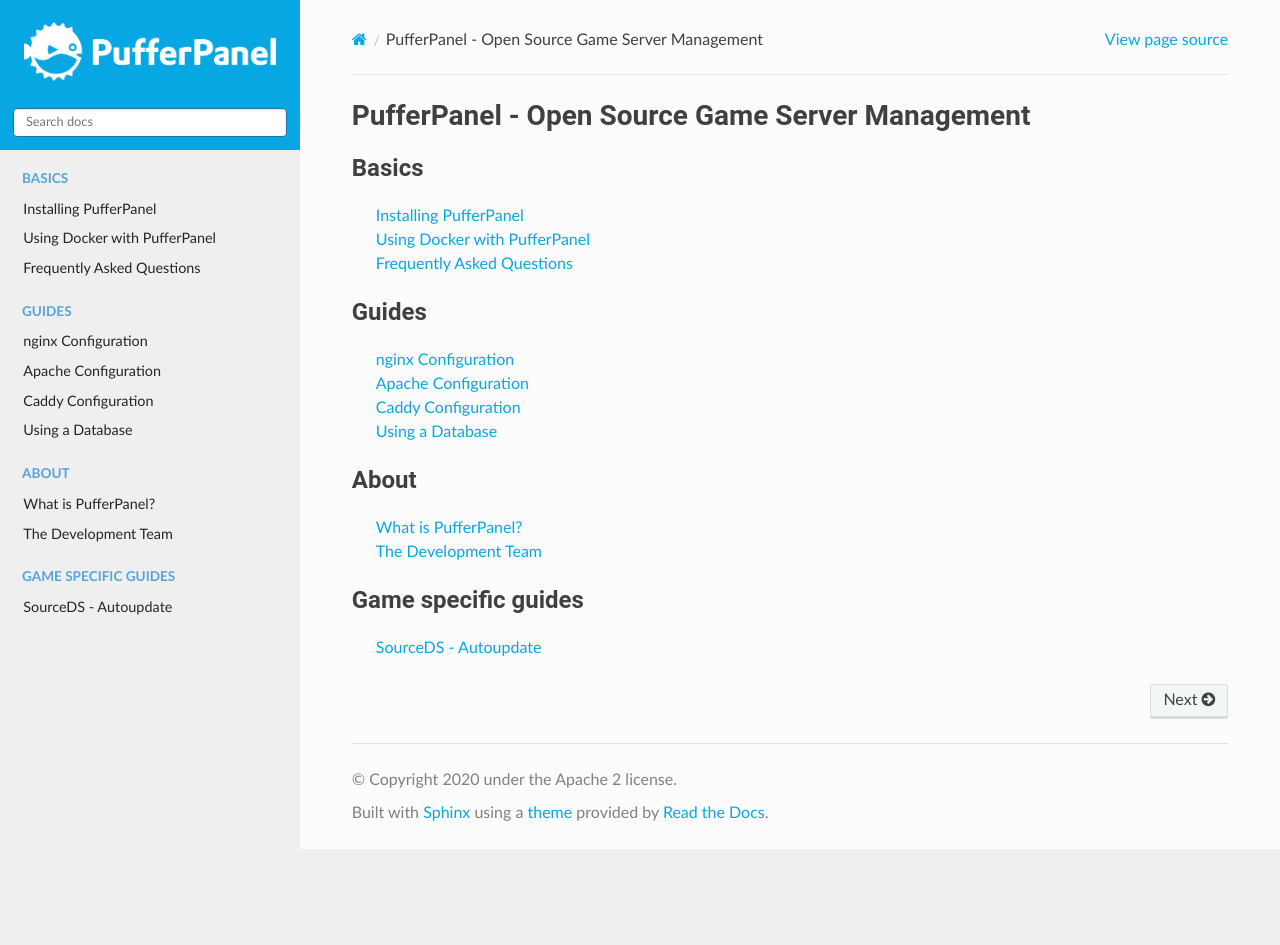
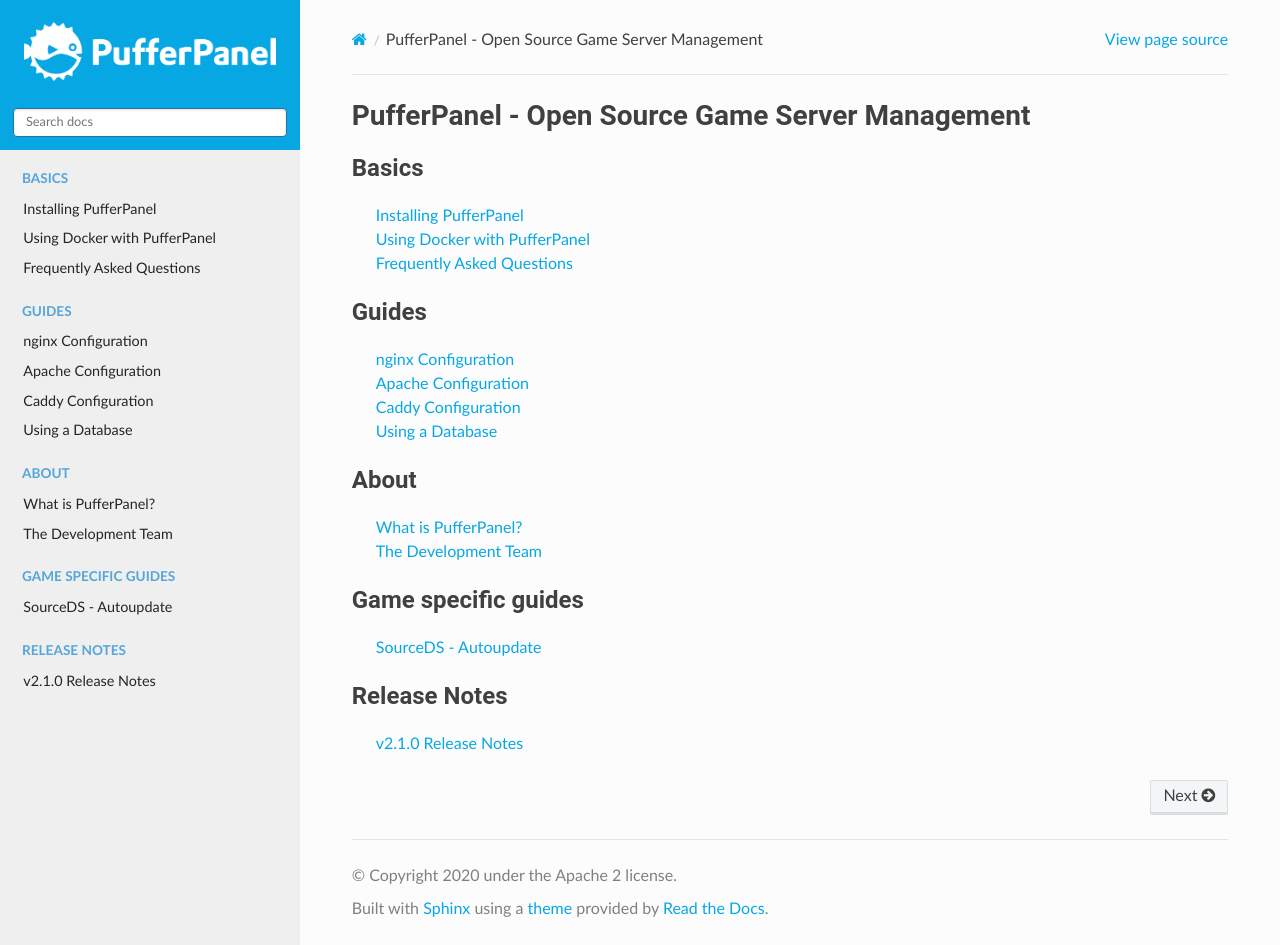
Before and after one commit to pufferpanel/documentation, a Sphinx documentation site: the page built from source/index.rst, in a window 1280 px wide and 945 px high. Built offline with Sphinx 7.4.7 and the Read the Docs theme 2.0.0, drawn with Linux system fonts in a browser that asks for light colours.

Commit message:
Update index.rst

```diff
--- a/source/index.rst
+++ b/source/index.rst
@@ -30,3 +30,9 @@
    :caption: Game specific guides
 
    games/sourceds/autoupdate
+
+.. toctree::
+   :maxdepth: 1
+   :caption: Release Notes
+
+   release-notes/2.1.0
```
